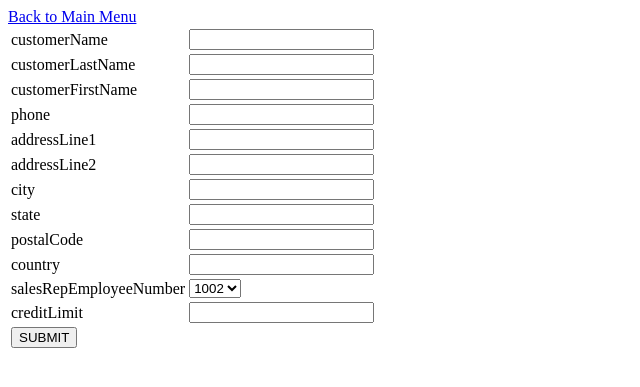
After one commit to ikkehmochi/PemWeb-C081-Access-to-Database, a PHP site: page /add_customer.php in a window 1280 px wide. The commit adds this page. Shown: the top 387 px of the page, without its empty margins (0-640 px from the left). Run offline with PHP 8.4, Linux system fonts and the light colour scheme; data comes from the database, SQL or seed files in the repository.

Commit message:
added feature to add new data to customers and products

```diff
--- /dev/null
+++ b/add_customer.php
@@ -0,0 +1,103 @@
+<?php
+$conn = mysqli_connect("localhost", "root", "", "classicmodels");
+?>
+<!DOCTYPE html>
+<html lang="en">
+
+<head>
+    <meta charset="UTF-8">
+    <meta http-equiv="X-UA-Compatible" content="IE=edge">
+    <meta name="viewport" content="width=device-width, initial-scale=1.0">
+    <title>Add A New Customer</title>
+</head>
+
+<body>
+    <a href="index.php">Back to Main Menu</a>
+    <form method="post">
+        <table>
+            <tr>
+                <td>customerName</td>
+                <td><input type="text" name="customerName"></td>
+            </tr>
+            <tr>
+                <td>customerLastName</td>
+                <td><input type="text" name="customerLastName"></td>
+            </tr>
+            <tr>
+                <td>customerFirstName</td>
+                <td><input type="text" name="customerFirstName"></td>
+            </tr>
+            <tr>
+                <td>phone</td>
+                <td><input type="text" name="phone"></td>
+            </tr>
+            <tr>
+                <td>addressLine1</td>
+                <td><input type="text" name="addressLine1"></td>
+            </tr>
+            <tr>
+                <td>addressLine2</td>
+                <td><input type="text" name="addressLine2"></td>
+            </tr>
+            <tr>
+                <td>city</td>
+                <td><input type="text" name="city"></td>
+            </tr>
+            <tr>
+                <td>state</td>
+                <td><input type="text" name="state"></td>
+            </tr>
+            <tr>
+                <td>postalCode</td>
+                <td><input type="text" name="postalCode"></td>
+            </tr>
+            <tr>
+                <td>country</td>
+                <td><input type="text" name="country"></td>
+            </tr>
+            <tr>
+                <td>salesRepEmployeeNumber</td>
+                <td><select name="salesRepEmployeeNumber" id="salesRepEmployeeNumber">
+                        <?php
+
+                        $productline = $conn->query("SELECT employeeNumber from employees;");
+                        foreach ($productline as $choice) {
+                            echo "<option value='" . $choice["employeeNumber"] . "'>" . $choice["employeeNumber"] . "</option>";
+                        }
+                        ?>
+
+                    </select></td>
+            </tr>
+
+            <tr>
+                <td>creditLimit</td>
+                <td><input type="number" name="creditLimit"></td>
+            </tr>
+            <tr>
+                <td><button type="submit" name="submit">SUBMIT</button></td>
+            </tr>
+        </table>
+    </form>
+    <?php
+    if (isset($_POST["submit"])) {
+        mysqli_query($conn, "INSERT INTO customers VALUES('',
+       ' $_POST[customerName]',
+
+        '$_POST[customerLastName]',
+        ' $_POST[customerFirstName]',
+            '$_POST[phone]',
+            '$_POST[addressLine1]',
+            '$_POST[addressLine2]',
+            '$_POST[city]',
+            '$_POST[state]',
+            '$_POST[postalCode]',
+            '$_POST[country]',
+            '$_POST[salesRepEmployeeNumber]',
+            '$_POST[creditLimit]')
+        ");
+        echo "New Data has been added.";
+    }
+    ?>
+</body>
+
+</html>
--- a/index.css
+++ b/index.css
@@ -9,6 +9,10 @@ table{
     text-align: center;
 
 }
+input{
+    width: auto;
+    height: auto;
+}
 tr, td{
     padding: 2% 0%;
     width: auto;
@@ -16,6 +20,7 @@ tr, td{
 table , tr, td{
     border: 1px solid;
     border-color: black;
+    border-collapse: collapse;
 }
 .table_field{
     font-weight: bolder;
```
Also changed, not shown: add_product.php (added, +86 -0 lines), index.php (+25 -66 lines), 1 other file.
